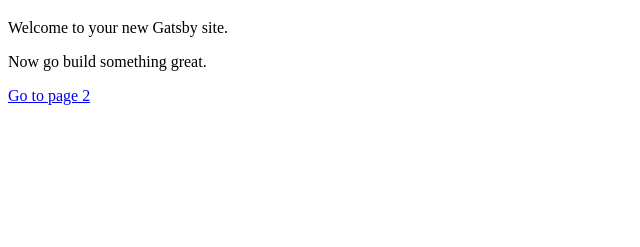
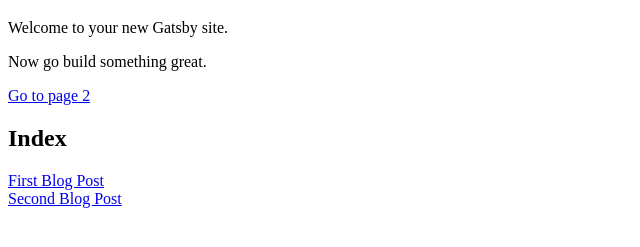
Before and after one commit to wholeNaNyards/wholenanyards.com, a Gatsby site: page / in a window 1280 px wide. Shown: the part 61-308 px from the top of the page, without its empty margins (0-640 px from the left). Built offline with nearby package versions, Linux system fonts and the light colour scheme; Gatsby itself is replaced by a stand-in of ours.

Commit message:
Initial work on blog index page

```diff
--- /dev/null
+++ b/src/pages/03-19-2018-second-post/index.md
@@ -0,0 +1,6 @@
+---
+path: '/second-post'
+title: 'Second Blog Post'
+---
+
+Hi! This is our second blog post!
--- a/src/pages/index.js
+++ b/src/pages/index.js
@@ -1,13 +1,38 @@
 import React from 'react';
 import Link from 'gatsby-link';
 
-const IndexPage = () => (
+const IndexPage = ({ data }) => {
+  const { allMarkdownRemark: { edges } } = data;
+  return (
     <div>
       <h1>Hi people</h1>
       <p>Welcome to your new Gatsby site.</p>
       <p>Now go build something great.</p>
       <Link to="/page-2/">Go to page 2</Link>
+      <h2>Index</h2>
+      {edges.map(({ node: { frontmatter: post } }) => (
+        <div>
+          <Link to={post.path}>{post.title}</Link>
+          <br />
+        </div>
+      ))}
     </div>
   );
+};
+
+export const pageQuery = graphql`
+  query IndexQuery {
+    allMarkdownRemark(limit: 10) {
+      edges {
+        node {
+          frontmatter {
+            title
+            path
+          }
+        }
+      }
+    }
+  }
+`;
 
 export default IndexPage;
```
Lines whose indentation alone changed are shown as unchanged.
